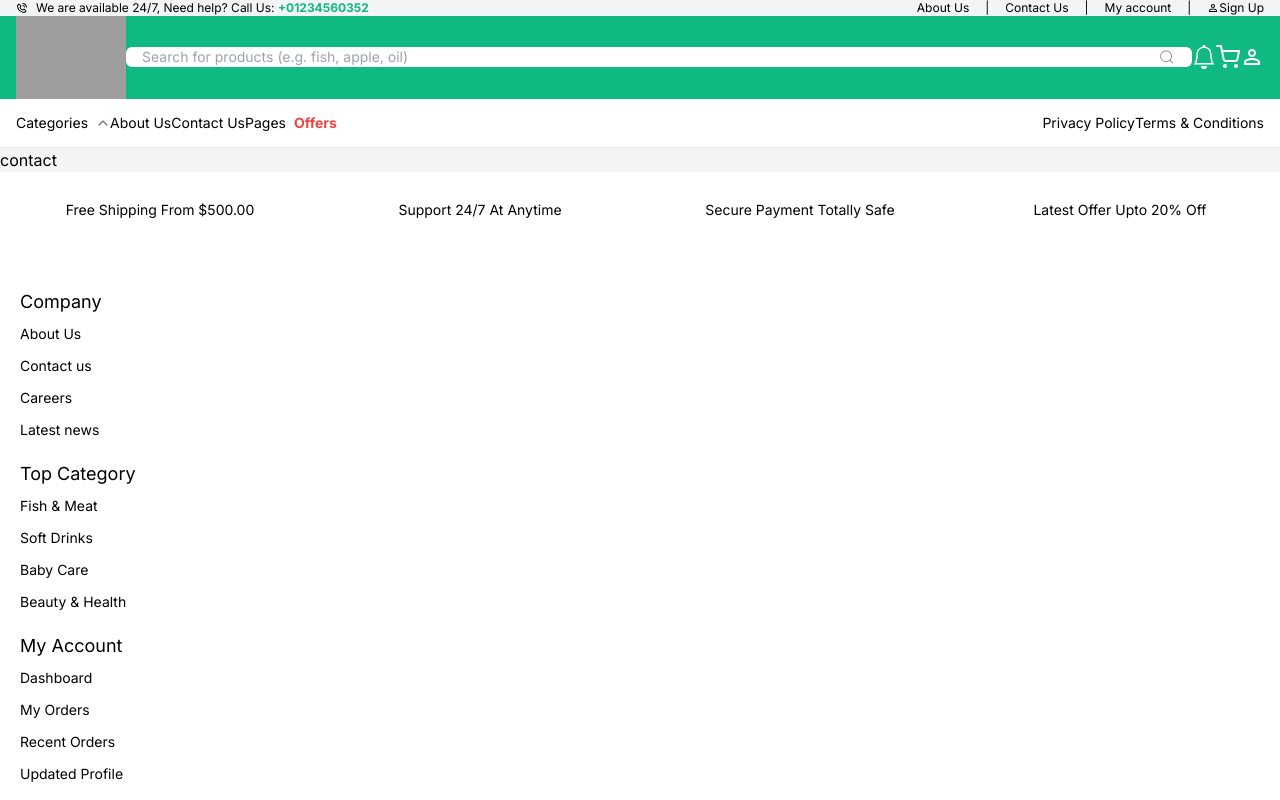
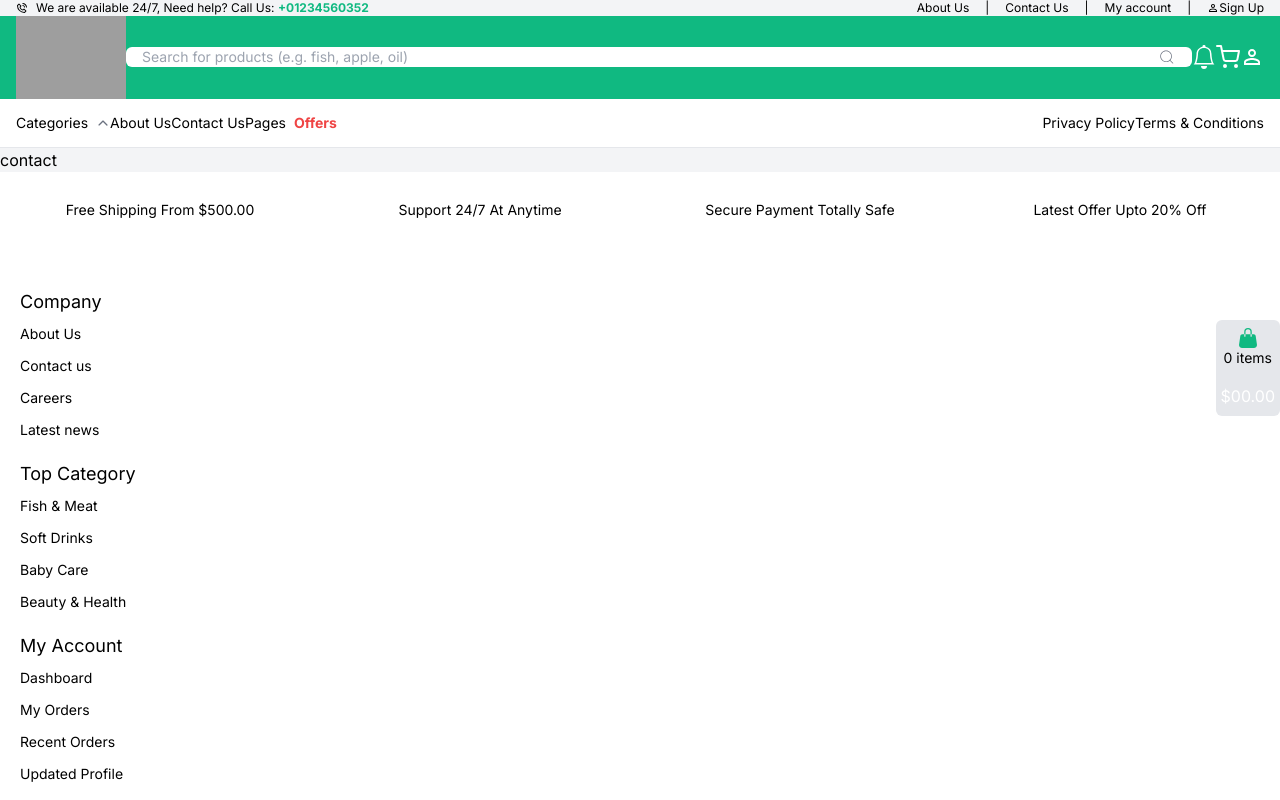
Before and after one commit to arafatyamin/kacha-bazar, a Next.js app: page /contact in a window 1280 px wide. Shown: the top 800 px of the page. Built offline with nearby package versions, Linux system fonts and the light colour scheme; grey boxes are pictures that could not be loaded.

Commit message:
added scroll to top button and floating cart button in Footer

```diff
--- a/Components/CustomerComponents/CustomerFooter/CustomerFooter.js
+++ b/Components/CustomerComponents/CustomerFooter/CustomerFooter.js
@@ -1,11 +1,12 @@
 import Image from "next/image";
 import {
   BsFacebook,
+  BsLinkedin,
+  BsPinterest,
   BsTwitter,
-  BsPinterest,
-  BsLinkedin,
   BsWhatsapp,
 } from "react-icons/bs";
+import FlotingCart from "../FlotingCart/FlotingCart";
 import ScrollToTop from "./ScrollToTop";
 
 const CustomerFooter = () => {
@@ -274,6 +275,16 @@ const CustomerFooter = () => {
             </div>
           </div>
         </div>
+        {/* ======================Floating cart card component start ====================== */}
+        <div className="fixed top-80 right-0 hidden md:block">
+          <FlotingCart />
+        </div>
+        {/* ======================Floating cart card component start ====================== */}
+
+        {/* ======================Scroll to top card component start ====================== */}
+        <ScrollToTop />
+        {/* ======================Scroll to top card component start ====================== */}
+
         <div className="mx-auto mx-w-screen-2xl px-3 sm:px-10 flex justify-center py-4">
           <p className="text-sm text-gray-500 leading-6">
             Copyright 2022 @
--- a/Components/CustomerComponents/CustomerFooter/ScrollToTop.js
+++ b/Components/CustomerComponents/CustomerFooter/ScrollToTop.js
@@ -1,6 +1,6 @@
 import { motion } from "framer-motion";
 import { useEffect, useState } from "react";
-import { BsArrowUp, BsArrowUpSquareFill } from "react-icons/bs";
+import { BsArrowUpSquareFill } from "react-icons/bs";
 
 const ScrollToTop = () => {
   const [isVisible, setIsVisible] = useState(false);
@@ -11,7 +11,7 @@ const ScrollToTop = () => {
     let heightToHidden = 250;
     const windowScrolled =
       document.body.scrollTop || document.documentElement.scrollTop;
-
+    console.log(windowScrolled)
     if (windowScrolled > heightToHidden) {
       setIsVisible(true);
     } else {
@@ -22,6 +22,7 @@ const ScrollToTop = () => {
   useEffect(() => {
     window.addEventListener("scroll", listenToScroll);
   }, []);
+
   return (
     isVisible && (
       <motion.div
```
